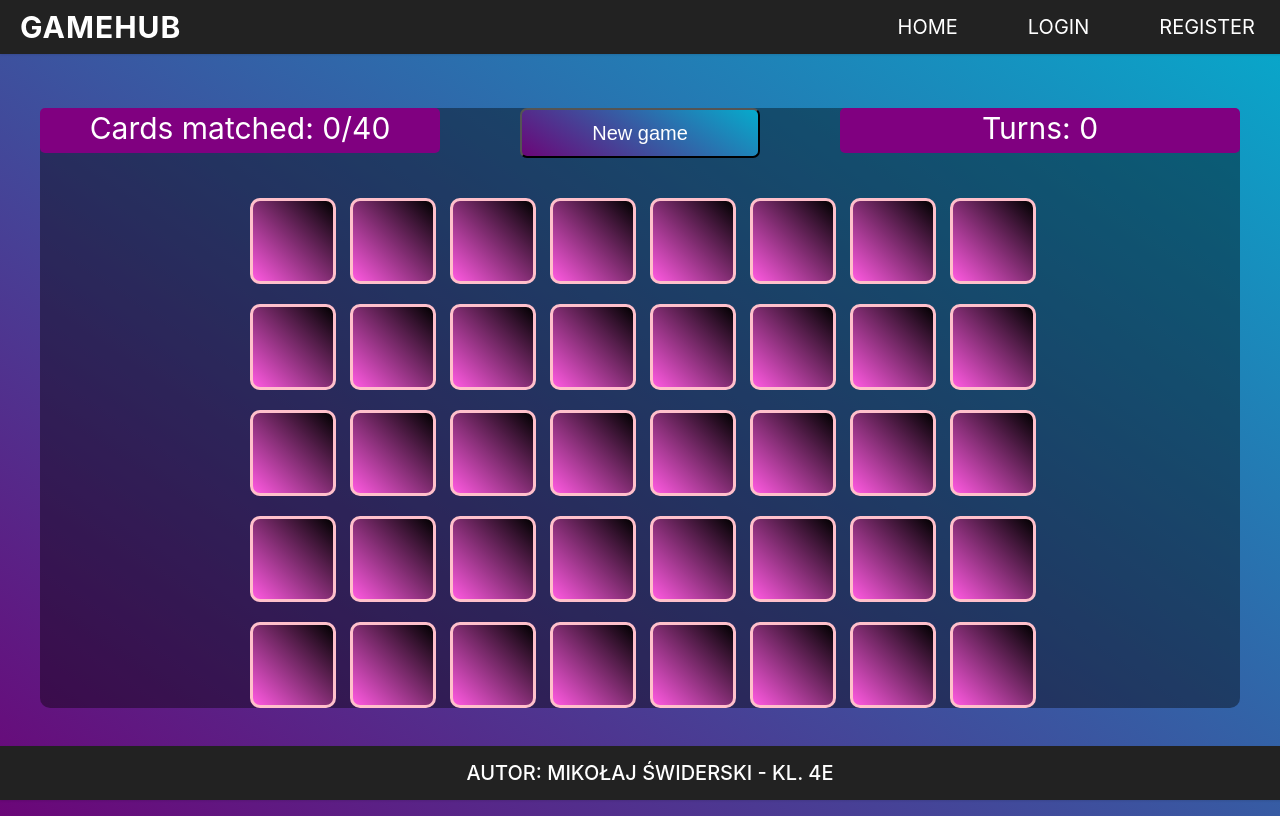
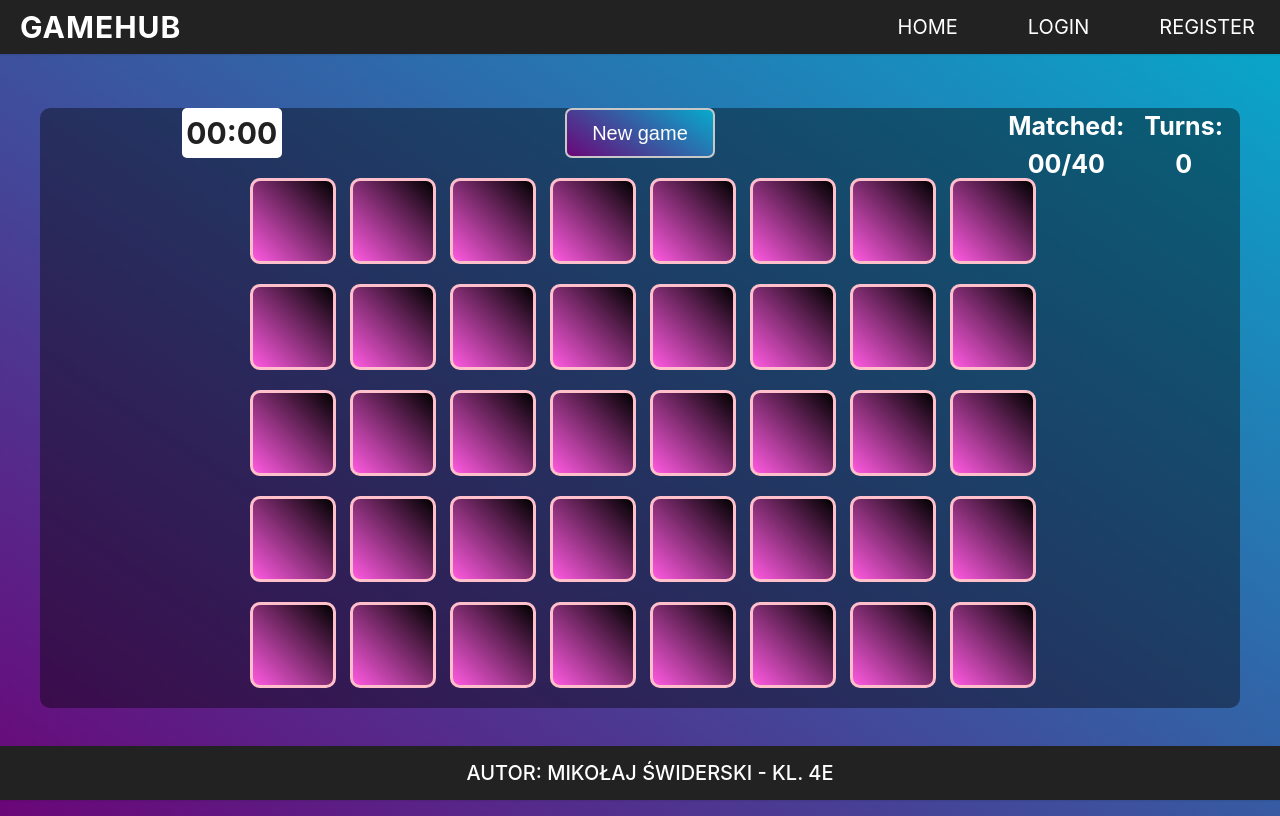
Before and after one commit to MSwiderski999/GameHub, a React (Vite) app in the folder frontend/: page /memory in a window 1280 px wide. Built offline with nearby package versions, Linux system fonts and the light colour scheme.

Commit message:
fully functional timer + memory style

```diff
--- a/frontend/src/pages/Memory/SingleCard/index.tsx
+++ b/frontend/src/pages/Memory/SingleCard/index.tsx
@@ -6,7 +6,8 @@ interface SingleCardProps{
     card: Card
     handlePick: (card: Card) => void
     flipped: boolean
-    disabled: boolean}
+    disabled: boolean
+}
 
 export default function SingleCard(props: SingleCardProps){
 
--- a/frontend/src/pages/Memory/index.tsx
+++ b/frontend/src/pages/Memory/index.tsx
@@ -2,7 +2,6 @@ import { useEffect, useState } from "react"
 import GameContainer from "../../components/GameContainer"
 import './memory.scss'
 import SingleCard from "./SingleCard"
-import Infobox from "../../components/InfoBox"
 import { Card } from "./card"
 
 const cardImages = [
@@ -70,8 +69,31 @@ export default function Memory(){
     const [pick2, setPick2] = useState<Card | null>(null)
 
     const [disabled, setDisabled] = useState(false)
+    const [matched, setMatched] = useState(0)
 
-    const [matched, setMatched] = useState(0)
+    const [seconds, setSeconds] = useState(0)
+    const [minutes, setMinutes] = useState(0)
+    const [timerRunning, setTimerRunning] = useState(false)
+
+    const resetTimer = () => {
+        setSeconds(0)
+        setMinutes(0)
+    }
+
+    useEffect(() => {
+        if(timerRunning){
+            const timer = setTimeout(() => {
+                setSeconds(seconds => seconds + 1)
+                if(seconds === 59){
+                    setMinutes(minutes + 1)
+                    setSeconds(0)
+                }
+            }, 1000)
+            return () => {
+                clearTimeout(timer)
+            }
+        }
+    },[seconds, timerRunning])
 
     // shuffle cards
     const shuffleCards = (amount: number) => {
@@ -89,11 +111,14 @@ export default function Memory(){
         setCards(shuffledCards)
         setTurns(0)
         setMatched(0)
+        resetTimer()
+        setTimerRunning(false)
     }
 
     //handle a pick
     const handlePick = (card: Card) => {
         pick1 ? setPick2(card) : setPick1(card)
+        setTimerRunning(true)
     }
 
     //reset picks and increase turn count
@@ -136,10 +161,21 @@ export default function Memory(){
     return(
         <>
         <GameContainer>
-        <div id="info-panel">
-            <div><Infobox><>Cards matched: {matched}/40</></Infobox></div>
-            <div><button id="new-game-btn" onClick={() => shuffleCards(20)}>New game</button></div>
-            <div><Infobox><span>Turns: {turns}</span></Infobox></div>
+        <div className="info-panel">
+            <div className="timer">
+                {minutes.toString().padStart(2, "0")}:{seconds.toString().padStart(2, "0")}
+            </div>
+            <div className="btn">
+                <button id="new-game-btn" onClick={() => shuffleCards(20)}>New game</button>
+            </div>
+            <div className="stats">
+                <div className="matched">
+                    Matched: {matched.toString().padStart(2, "0")}/40
+                </div>
+                <div className="turns">
+                    Turns: {turns}
+                </div>
+            </div>
         </div>
         <div id="grid-container">
             <div className="card-grid">
--- a/frontend/src/pages/Memory/memory.scss
+++ b/frontend/src/pages/Memory/memory.scss
@@ -1,5 +1,5 @@
 .card-grid{
-    margin-top: 40px;
+    margin-top: 20px;
     display: grid;
     grid-template-columns: repeat(8, 80px);
     grid-gap: 20px;
@@ -12,11 +12,46 @@
     justify-content: center;
 }
 
-#info-panel{
-    width: 100%;
+.info-panel{
+    height: 50px;
     display: flex;
+    justify-content: space-around;
+    flex-direction: row;
 }
 
-#info-panel > *{
+.info-panel > *{
+    width: 100px;
+    height: inherit;
+    font-weight: bold;
+}
+
+.timer{
+    background-color: white;
+    line-height: 50px;
+    font-size: 30px;
+    border-radius: 5px;
+}
+
+.btn{
+    width: 150px;
+}
+
+#new-game-btn{
     width: 100%;
+    transition: all ease-in 0.1s;
+    border: 2px solid rgb(200, 200, 200);
 }
+
+#new-game-btn:hover{
+    transform: scale(1.1);
+}
+
+.stats{
+    color: white;
+    display: flex;
+    font-size: 25px;
+}
+.stats > *{
+    margin-left: 10px;
+    margin-right: 10px;
+}
```
